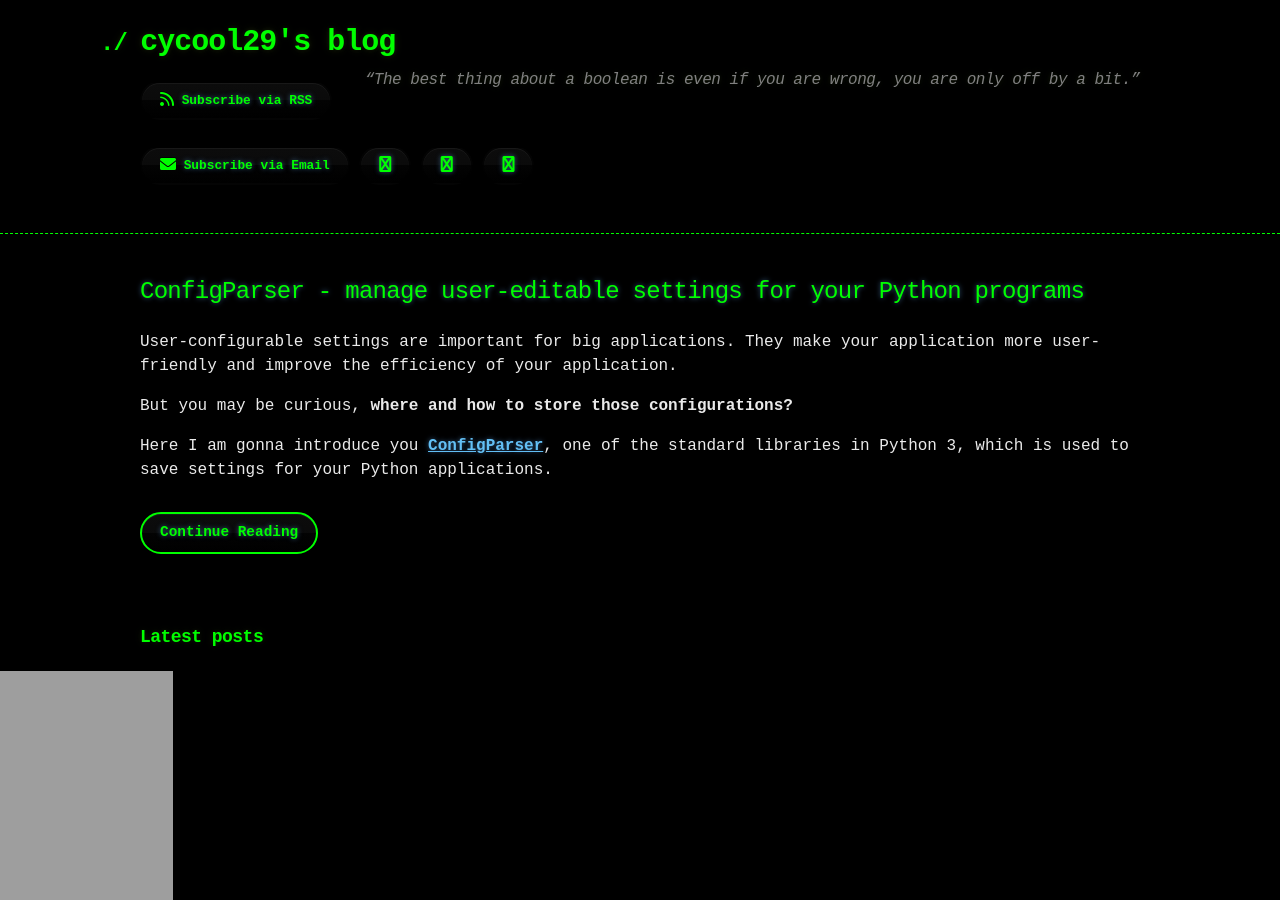
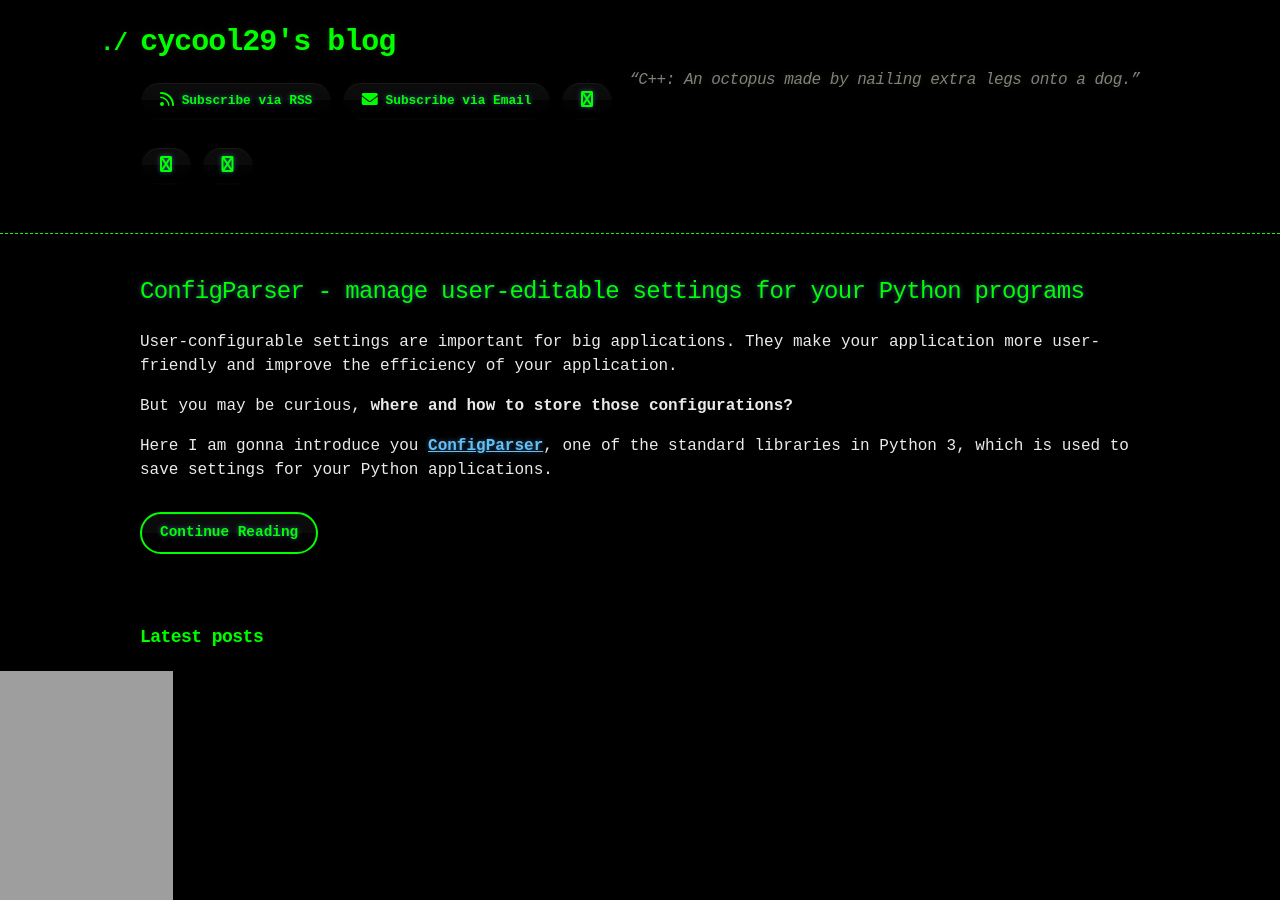
Before and after one commit to cycool29/cycool29.github.io, a Jekyll site: the page built from index.md, in a window 1280 px wide and 900 px high. Built offline with Jekyll 4.4.1, drawn with Linux system fonts in a browser that asks for light colours; a style sheet for code colours, icons or effects is not loaded.

Commit message:
Update quotes

```diff
--- a/_config.yml
+++ b/_config.yml
@@ -1,5 +1,5 @@
 title: cycool29's blog
-description: "“The best thing about a boolean is even if you are wrong, you are only off by a bit.” "
+description: "“C++: An octopus made by nailing extra legs onto a dog.” "
 bio: A high school student. Intermediate in Python, Git, Bash. Learning JavaScript. He/Him. "
 author: cycool29
 url: https://cycool29.github.io
```
